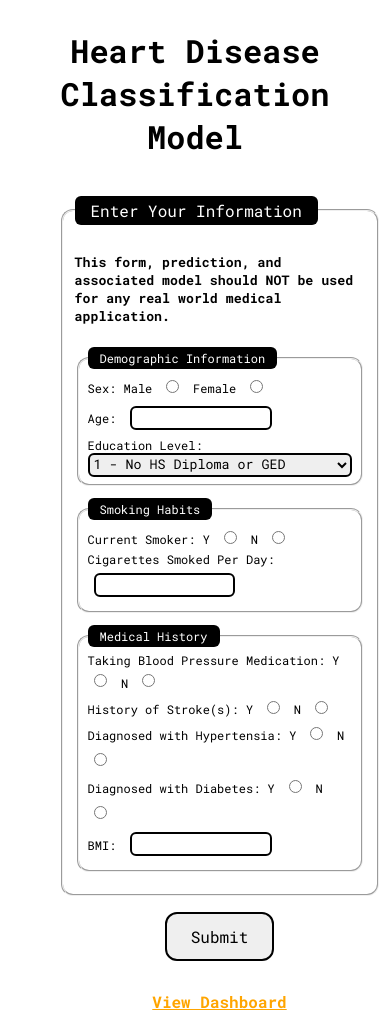
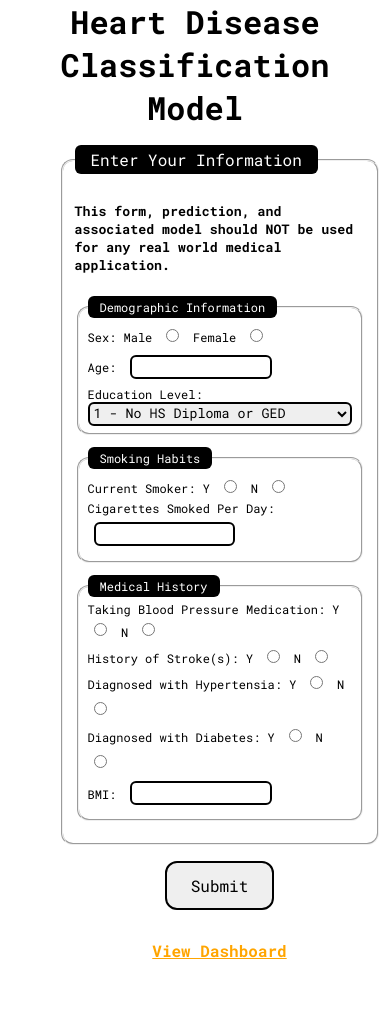
Before and after one commit to culturedmold/capstone-frontend, a plain HTML site: page index.html in a window 390 px wide. After the commit the page ends 975 px from the top, so only its background shows below. Drawn offline with Linux system fonts and the light colour scheme.

Commit message:
Style Updates

```diff
--- a/css/style.css
+++ b/css/style.css
@@ -236,6 +236,10 @@ li ul li {
         flex-direction: column;
     }
 
+    body {
+        margin: 0;
+    }
+
     main {
         max-width: 100vw;
         margin: auto;
@@ -243,6 +247,8 @@ li ul li {
 
     h1 {
         font-size: 2em;
+        text-align: center;
+        margin: auto;
     }
 
     form {
```
